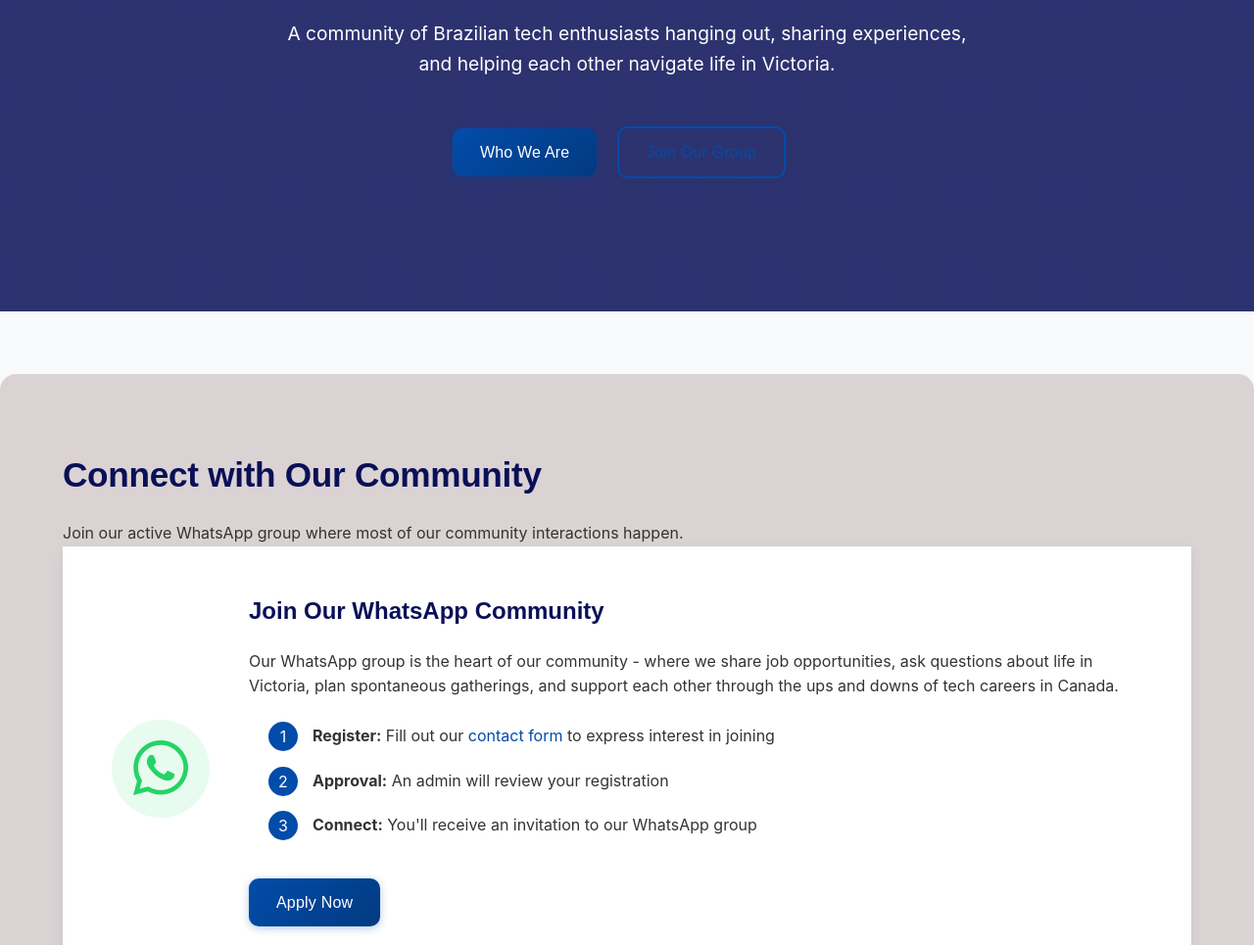
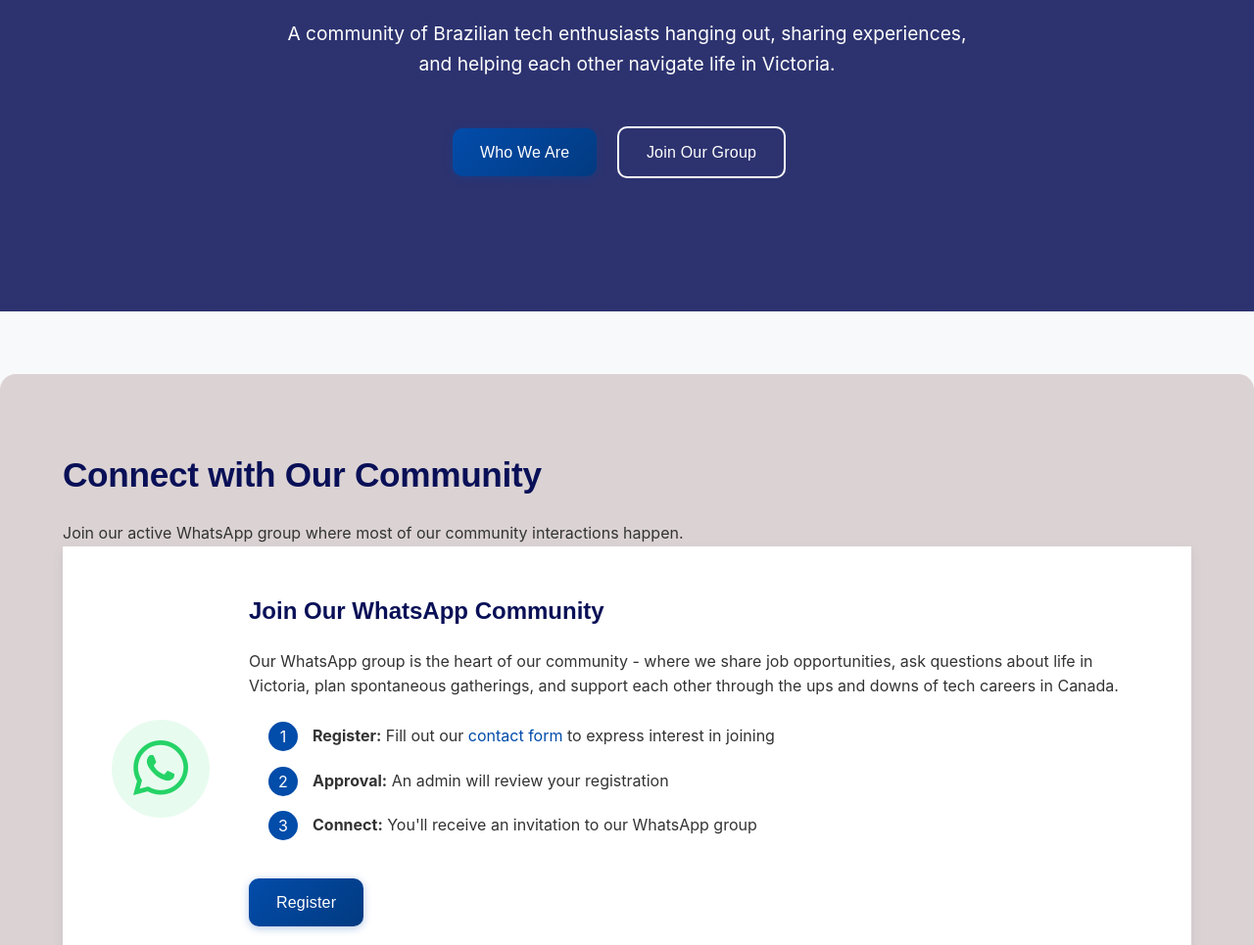
Before and after one commit to wsmontes/TechBR, a plain HTML site: page index.html in a window 1280 px wide. Shown: the part 460-1425 px from the top of the page at 98% size. Drawn offline with Linux system fonts and the light colour scheme.

Commit message:
Updates to Draft

```diff
--- a/index.html
+++ b/index.html
@@ -56,7 +56,7 @@
                 <p class="welcome-en">A community of Brazilian tech enthusiasts hanging out, sharing experiences, and helping each other navigate life in Victoria.</p>
                 <div class="hero-buttons">
                     <a href="about.html" class="btn primary">Who We Are</a>
-                    <a href="contact.html" class="btn secondary">Join Our Group</a>
+                    <a href="contact.html" class="btn secondary" style="border-color: #FFFFFF; color: #FFFFFF;">Join Our Group</a>
                 </div>
             </div>
         </div>
@@ -78,7 +78,7 @@
                         <li><strong>Approval:</strong> An admin will review your registration</li>
                         <li><strong>Connect:</strong> You'll receive an invitation to our WhatsApp group</li>
                     </ol>
-                    <a href="contact.html" class="btn primary">Apply Now</a>
+                    <a href="contact.html" class="btn primary">Register</a>
                 </div>
             </div>
         </div>
```
Also changed, not shown: contact.html (+3 -2 lines).
